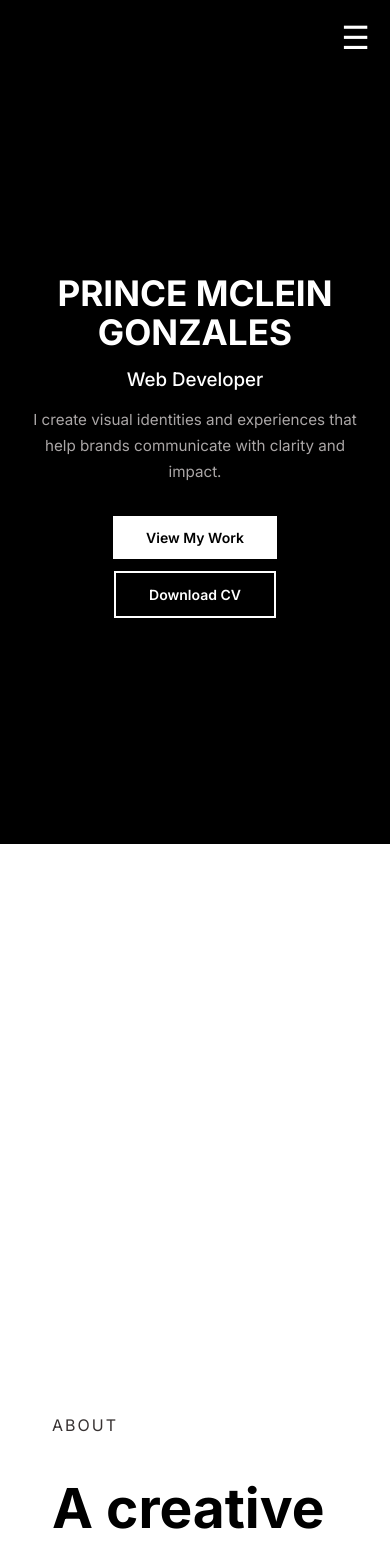
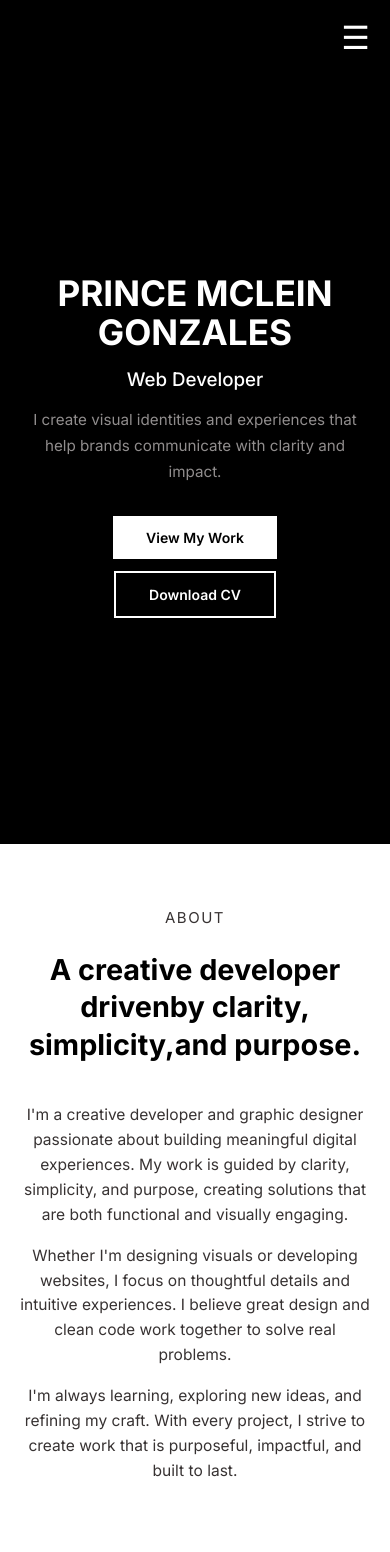
Before and after one commit to princemclein/personal-portfolio, a React (Vite) app: page / in a window 390 px wide. Shown: the top 1552 px of the page. Built offline with nearby package versions, Linux system fonts and the light colour scheme.

Commit message:
Make the hero and about section responsive

```diff
--- a/src/css/About.css
+++ b/src/css/About.css
@@ -5,6 +5,8 @@
   min-height: 100dvh;
   display: flex;
   align-items: center;
+  padding: 4rem 20px;
+  box-sizing: border-box;
 }
 
 .about-inner {
@@ -24,6 +26,7 @@
   flex-direction: column;
   justify-content: center;
   margin-left: 2rem;
+  min-width: 0;
 }
 
 .about-label {
@@ -31,11 +34,13 @@
   margin-bottom: 2.5rem;
   color: rgb(55, 50, 50);
   letter-spacing: 2px;
+  font-size: 15px;
 }
 
 .about-headline {
-  font-size: 55px;
-  margin-bottom: 8.5rem;
+  font-size: clamp(1.8rem, 2.2vw + 1.2rem, 55px);
+  margin-bottom: 3rem;
+  line-height: 1.3;
 }
 
 /* Right Column */
@@ -45,10 +50,97 @@
   flex-direction: column;
   justify-content: center;
   gap: 20px;
+  min-width: 0;
 }
 
 .about-text p {
   line-height: 1.6;
-  font-size: 20px;
+  font-size: clamp(0.95rem, 0.5vw + 0.85rem, 20px);
   color: rgb(55, 50, 50);
 }
+
+/* Large desktop / ultra-wide */
+@media (min-width: 1600px) {
+  .about-inner {
+    max-width: 1600px;
+  }
+}
+
+/* Small laptops / tablets in landscape */
+@media (max-width: 1024px) {
+  .about-inner {
+    gap: 2.5rem;
+  }
+
+  .about-content {
+    margin-left: 1rem;
+  }
+
+  .about-headline {
+    margin-bottom: 2rem;
+  }
+}
+
+/* Tablets (portrait) — stack columns */
+@media (max-width: 900px) {
+  .about-section {
+    min-height: auto;
+    padding: 5rem 20px;
+  }
+
+  .about-inner {
+    flex-direction: column;
+    gap: 2.5rem;
+  }
+
+  .about-content {
+    margin-left: 0;
+  }
+
+  .about-headline {
+    margin-bottom: 0;
+  }
+
+  .about-label {
+    margin-bottom: 1.5rem;
+  }
+}
+
+/* Mobile */
+@media (max-width: 768px) {
+  .about-section {
+    padding: 4rem 20px;
+  }
+
+  .about-inner {
+    padding: 0;
+    text-align: center;
+  }
+
+  .about-label {
+    letter-spacing: 1.5px;
+  }
+
+  .about-headline br {
+    display: none;
+  }
+
+  .about-text {
+    gap: 16px;
+  }
+}
+
+/* Small phones (320px - 359px) */
+@media (max-width: 359px) {
+  .about-label {
+    font-size: 13px;
+  }
+
+  .about-headline {
+    font-size: 1.6rem;
+  }
+
+  .about-text p {
+    font-size: 0.9rem;
+  }
+}
--- a/src/css/Hero.css
+++ b/src/css/Hero.css
@@ -1,7 +1,7 @@
 .hero-section {
   background-color: black;
   display: flex;
-  align-items: flex-end;
+  align-items: center;
   justify-content: space-between;
   width: 100%;
   padding: 0 20px;
@@ -12,37 +12,40 @@
 
 .hero-container {
   max-width: 1400px;
+  width: 100%;
   margin: 0 auto;
   padding: 0 10px;
   display: flex;
   justify-content: space-between;
-  align-items: flex-end;
+  align-items: center;
   box-sizing: border-box;
   min-height: 100dvh;
+  gap: 2rem;
 }
 
 .hero-content {
   flex: 1.2;
-  margin-bottom: 13rem;
   margin-left: 2rem;
+  min-width: 0; /* prevents flex overflow on narrower desktop widths */
 }
 
 .name {
-  font-size: 4rem;
+  font-size: clamp(2.2rem, 4vw + 1rem, 4rem);
   margin-bottom: 1.5rem;
+  line-height: 1.1;
 }
 
 .hero-title {
   font-weight: 500;
-  font-size: 28px;
+  font-size: clamp(1.1rem, 1.5vw + 0.8rem, 28px);
   margin-bottom: 1rem;
 }
 
 #hero-paragraph {
-  font-size: 17px;
+  font-size: clamp(0.95rem, 0.6vw + 0.85rem, 17px);
   line-height: 1.6;
   margin-bottom: 2rem;
-  opacity: 1.5;
+  opacity: 0.85;
   color: rgb(170, 166, 166);
 }
 
@@ -50,7 +53,8 @@
   flex: 1;
   display: flex;
   justify-content: center;
-  align-self: flex-end;
+  align-items: center;
+  min-width: 0;
 }
 
 .hero-image img {
@@ -58,14 +62,15 @@
   max-width: 750px;
   height: auto;
   padding: 0;
-  margin-bottom: 5rem;
 }
 
 .hero-buttons {
   display: flex;
   align-items: center;
   gap: 0.8rem;
+  flex-wrap: wrap;
 }
+
 .hero-btn1 {
   color: black;
   background-color: white;
@@ -109,7 +114,46 @@
   box-shadow: 0 8px 20px rgba(255, 255, 255, 0.08);
 }
 
-/* Mobile Responsivness */
+/* Large desktop / ultra-wide: cap growth so things don't get absurdly spaced out */
+@media (min-width: 1600px) {
+  .hero-container {
+    max-width: 1600px;
+  }
+}
+
+/* Small laptops / tablets in landscape */
+@media (max-width: 1024px) {
+  .hero-content {
+    margin-left: 1rem;
+  }
+
+  .hero-image img {
+    max-width: 550px;
+  }
+}
+
+/* Tablets (portrait) — the gap your original CSS was missing */
+@media (max-width: 900px) {
+  .hero-container {
+    align-items: center;
+    padding: 4rem 0;
+  }
+
+  .hero-content {
+    margin-left: 0;
+    flex: 1;
+  }
+
+  .hero-image {
+    flex: 0.8;
+  }
+
+  .hero-image img {
+    max-width: 380px;
+  }
+}
+
+/* Mobile */
 @media (max-width: 768px) {
   .hero-section {
     min-height: 100dvh;
@@ -125,6 +169,7 @@
     display: flex;
     justify-content: center;
     align-items: center;
+    padding: 0;
   }
 
   .hero-content {
```
